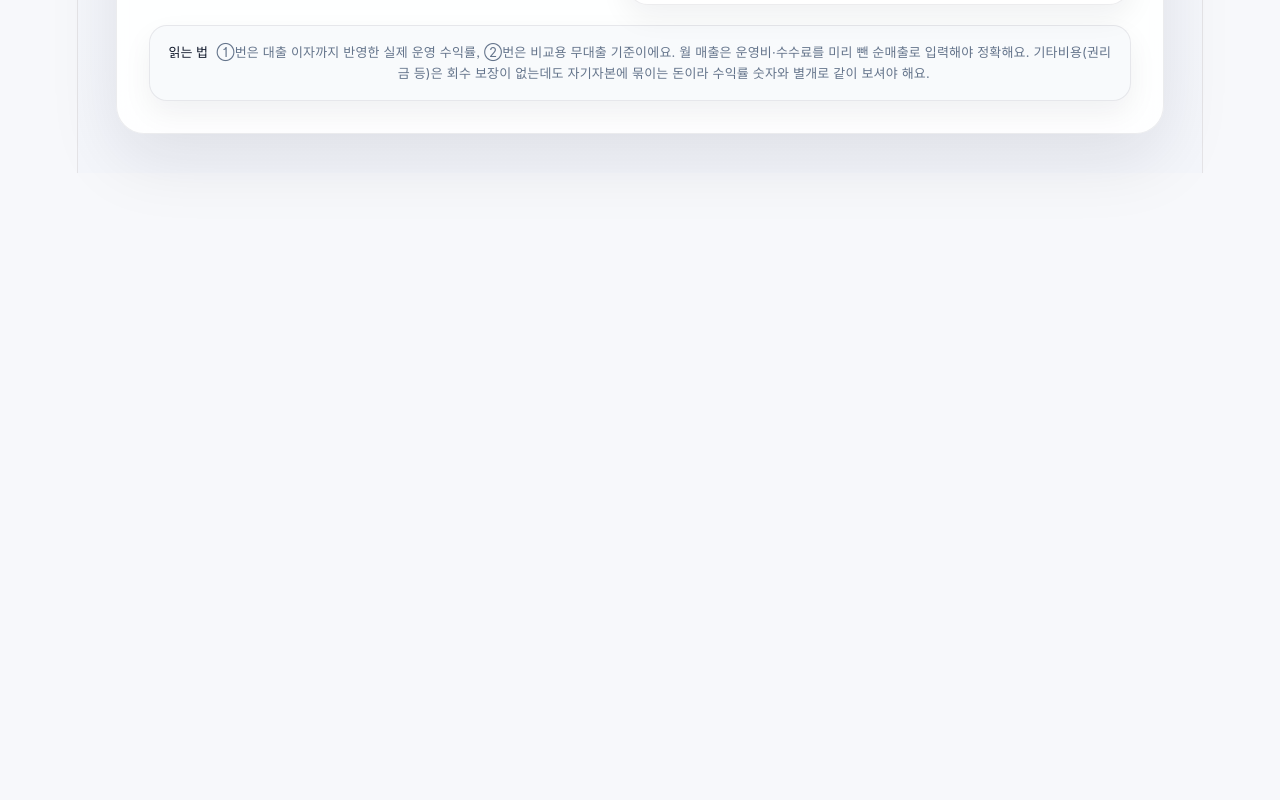
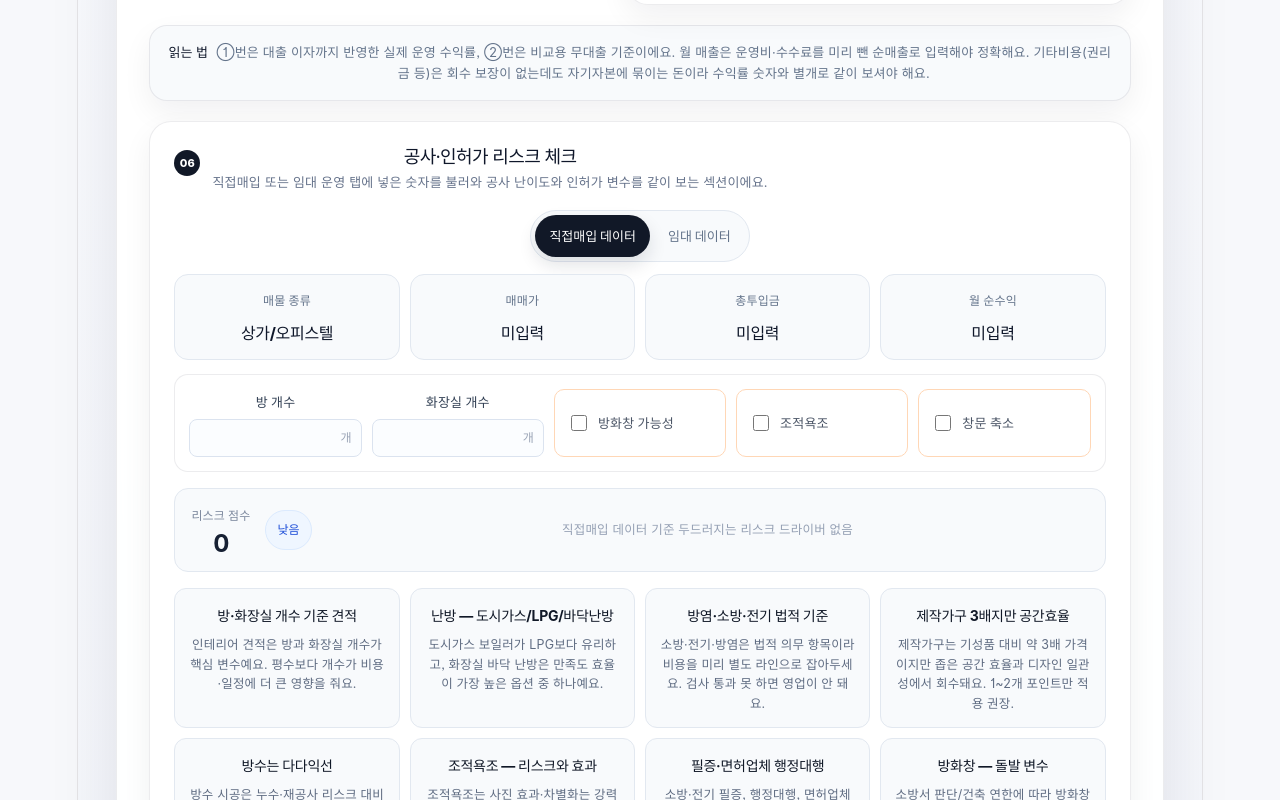
Before and after one commit to keepgoing2021/sookbak, a React (Vite) app: page / in a window 1280 px wide. Shown: the part 840-1640 px from the top of the page. Before the commit the page ends 1013 px from the top, so only its background shows below. Built offline with nearby package versions, Linux system fonts and the light colour scheme.

Commit message:
feat: link risk check with calculator data

```diff
--- a/src/App.css
+++ b/src/App.css
@@ -809,6 +809,60 @@ h1 {
   background: #fff5e9;
   border: 1px solid #ffd7b6;
   margin-bottom: 16px;
+}
+
+.linked-data-tabs {
+  display: inline-flex;
+  gap: 4px;
+  margin: 0 0 12px;
+  padding: 4px;
+  border: 1px solid #e2e8f0;
+  border-radius: 999px;
+  background: #f8fafc;
+}
+
+.linked-data-tabs button {
+  padding: 8px 14px;
+  border-radius: 999px;
+  background: transparent;
+  color: #64748b;
+  font-size: 13px;
+  font-weight: 800;
+}
+
+.linked-data-tabs button.active {
+  background: #111827;
+  color: #ffffff;
+  box-shadow: 0 8px 18px rgba(15, 23, 42, 0.12);
+}
+
+.linked-data-panel {
+  display: grid;
+  grid-template-columns: repeat(4, minmax(0, 1fr));
+  gap: 10px;
+  margin-bottom: 14px;
+}
+
+.linked-metric {
+  padding: 13px 14px;
+  border: 1px solid #e2e8f0;
+  border-radius: 14px;
+  background: #f8fafc;
+}
+
+.linked-metric span {
+  display: block;
+  color: #64748b;
+  font-size: 12px;
+  font-weight: 750;
+}
+
+.linked-metric strong {
+  display: block;
+  margin-top: 6px;
+  color: #0f172a;
+  font-size: 16px;
+  letter-spacing: -0.02em;
 }
 
 .risk-toggle {
@@ -1531,7 +1585,8 @@ h1 {
   .result-summary,
   .result-summary.rental,
   .scenario-comparison-grid,
-  .scenario-inputs {
+  .scenario-inputs,
+  .linked-data-panel {
     grid-template-columns: 1fr;
   }
 
--- a/src/App.tsx
+++ b/src/App.tsx
@@ -1,4 +1,4 @@
-import { useMemo, useState } from 'react'
+import { useEffect, useMemo, useState, type Dispatch, type SetStateAction } from 'react'
 import './App.css'
 import {
   type PropertyType,
@@ -82,6 +82,9 @@ const tabs: Array<{ key: CalculatorTab; label: string; eyebrow: string }> = [
 
 function App() {
   const [activeTab, setActiveTab] = useState<CalculatorTab>('direct')
+  const [directPropertyType, setDirectPropertyType] = useState<PropertyType>('commercial')
+  const [directValues, setDirectValues] = useState<Values>(initialValues)
+  const [rentalValues, setRentalValues] = useState<RentalValues>(initialRentalValues)
 
   return (
     <main className="page-shell">
@@ -105,16 +108,39 @@ function App() {
           ))}
         </div>
 
-        {activeTab === 'direct' ? <DirectPurchaseCalculator /> : <RentalCalculator />}
+        {activeTab === 'direct' ? (
+          <DirectPurchaseCalculator
+            propertyType={directPropertyType}
+            setPropertyType={setDirectPropertyType}
+            values={directValues}
+            setValues={setDirectValues}
+          />
+        ) : (
+          <RentalCalculator values={rentalValues} setValues={setRentalValues} />
+        )}
+
+        <ConstructionRiskSection
+          directValues={directValues}
+          directPropertyType={directPropertyType}
+          rentalValues={rentalValues}
+          initialMode={activeTab}
+        />
       </section>
     </main>
   )
 }
 
-function DirectPurchaseCalculator() {
-  const [propertyType, setPropertyType] = useState<PropertyType>('commercial')
-  const [values, setValues] = useState<Values>(initialValues)
-
+function DirectPurchaseCalculator({
+  propertyType,
+  setPropertyType,
+  values,
+  setValues,
+}: {
+  propertyType: PropertyType
+  setPropertyType: (value: PropertyType) => void
+  values: Values
+  setValues: Dispatch<SetStateAction<Values>>
+}) {
   const purchasePriceEok = toNumber(values.purchasePriceEok)
   const hasPurchasePrice = purchasePriceEok > 0
 
@@ -299,6 +325,7 @@ function DirectPurchaseCalculator() {
 }
 
 type RentalValues = {
+  roomCount: string
   nightlyPriceManwon: string
   occupancyPercent: string
   airbnbFeePercent: string
@@ -316,6 +343,7 @@ type RentalValues = {
 }
 
 const initialRentalValues: RentalValues = {
+  roomCount: '1',
   nightlyPriceManwon: '',
   occupancyPercent: '',
   airbnbFeePercent: String(DEFAULT_AIRBNB_FEE_PERCENT),
@@ -332,15 +360,21 @@ const initialRentalValues: RentalValues = {
   maintenanceManwon: '',
 }
 
-function RentalCalculator() {
-  const [values, setValues] = useState<RentalValues>(initialRentalValues)
-
+function RentalCalculator({
+  values,
+  setValues,
+}: {
+  values: RentalValues
+  setValues: Dispatch<SetStateAction<RentalValues>>
+}) {
+  const roomCount = toNumber(values.roomCount)
   const nightlyPrice = toNumber(values.nightlyPriceManwon)
   const occupancy = toNumber(values.occupancyPercent)
   const hasRevenueInputs = nightlyPrice > 0 && occupancy > 0
 
   const input = useMemo(
     () => ({
+      roomCount,
       nightlyPriceManwon: nightlyPrice,
       occupancyPercent: occupancy,
       airbnbFeePercent: toNumber(values.airbnbFeePercent),
@@ -357,6 +391,7 @@ function RentalCalculator() {
       maintenanceManwon: toNumber(values.maintenanceManwon),
     }),
     [
+      roomCount,
       nightlyPrice,
       occupancy,
       values.airbnbFeePercent,
@@ -397,6 +432,15 @@ function RentalCalculator() {
               <span className="section-index">01</span>
               <h2 id="income-title">수입</h2>
             </div>
+            <MoneyInput
+              label="방 개수"
+              unit="개"
+              placeholder="예: 3"
+              value={values.roomCount}
+              onChange={(value) => update('roomCount', value)}
+              help="방별 판매가 같다는 가정으로 전체 월 매출에 곱해져요."
+              inputMode="numeric"
+            />
             <MoneyInput
               label="1박 가격"
               unit="만원"
@@ -531,8 +575,6 @@ function RentalCalculator() {
         monthlyRevenueManwon={result.monthlyRevenueManwon}
         monthlyNetManwon={result.monthlyNetManwon}
       />
-
-      <ConstructionRiskSection />
 
       <aside className="notice">
         <strong>읽는 법</strong>
@@ -863,7 +905,18 @@ const RISK_GUIDANCE: Array<{ title: string; body: string }> = [
   },
 ]
 
-function ConstructionRiskSection() {
+function ConstructionRiskSection({
+  directValues,
+  directPropertyType,
+  rentalValues,
+  initialMode,
+}: {
+  directValues: Values
+  directPropertyType: PropertyType
+  rentalValues: RentalValues
+  initialMode: CalculatorTab
+}) {
+  const [sourceMode, setSourceMode] = useState<CalculatorTab>(initialMode)
   const [form, setForm] = useState<RiskFormState>({
     roomCount: '',
     bathroomCount: '',
@@ -872,15 +925,74 @@ function ConstructionRiskSection() {
     windowReduction: false,
   })
 
+  useEffect(() => {
+    setSourceMode(initialMode)
+  }, [initialMode])
+
+  const rentalRoomCount = toNumber(rentalValues.roomCount)
+  const syncedRoomCount = sourceMode === 'rental' && rentalRoomCount > 0
+    ? rentalRoomCount
+    : toNumber(form.roomCount)
+
+  const directPurchasePrice = toNumber(directValues.purchasePriceEok)
+  const directEffective = {
+    acquisitionTaxEok:
+      directValues.acquisitionTaxEok === null
+        ? defaultAcquisitionTaxEok(directPropertyType, directPurchasePrice)
+        : toNumber(directValues.acquisitionTaxEok),
+    legalFeeEok:
+      directValues.legalFeeEok === null
+        ? defaultLegalFeeEok(directPurchasePrice)
+        : toNumber(directValues.legalFeeEok),
+    brokerageFeeEok:
+      directValues.brokerageFeeEok === null
+        ? defaultBrokerageFeeEok(directPurchasePrice)
+        : toNumber(directValues.brokerageFeeEok),
+    loanAmountEok:
+      directValues.loanAmountEok === null
+        ? defaultLoanAmountEok(directPurchasePrice)
+        : toNumber(directValues.loanAmountEok),
+  }
+  const directResult = calculateInvestment({
+    propertyType: directPropertyType,
+    purchasePriceEok: directPurchasePrice,
+    acquisitionTaxEok: directEffective.acquisitionTaxEok,
+    legalFeeEok: directEffective.legalFeeEok,
+    brokerageFeeEok: directEffective.brokerageFeeEok,
+    otherCostEok: toNumber(directValues.otherCostEok),
+    loanAmountEok: directEffective.loanAmountEok,
+    annualInterestRate: toNumber(directValues.annualInterestRate),
+    monthlyRevenueManwon: toNumber(directValues.monthlyRevenueManwon),
+  })
+
+  const rentalInput: RentalCalculatorInput = {
+    roomCount: rentalRoomCount,
+    nightlyPriceManwon: toNumber(rentalValues.nightlyPriceManwon),
+    occupancyPercent: toNumber(rentalValues.occupancyPercent),
+    airbnbFeePercent: toNumber(rentalValues.airbnbFeePercent),
+    depositManwon: toNumber(rentalValues.depositManwon),
+    interiorCostManwon: toNumber(rentalValues.interiorCostManwon),
+    rentManwon: toNumber(rentalValues.rentManwon),
+    electricityManwon: toNumber(rentalValues.electricityManwon),
+    gasManwon: toNumber(rentalValues.gasManwon),
+    internetManwon: toNumber(rentalValues.internetManwon),
+    waterManwon: toNumber(rentalValues.waterManwon),
+    cleaningManwon: toNumber(rentalValues.cleaningManwon),
+    suppliesManwon: toNumber(rentalValues.suppliesManwon),
+    pestControlManwon: toNumber(rentalValues.pestControlManwon),
+    maintenanceManwon: toNumber(rentalValues.maintenanceManwon),
+  }
+  const rentalResult = calculateRental(rentalInput)
+
   const riskInput: ConstructionRiskInput = useMemo(
     () => ({
-      roomCount: toNumber(form.roomCount),
+      roomCount: syncedRoomCount,
       bathroomCount: toNumber(form.bathroomCount),
       fireWindowLikely: form.fireWindowLikely,
       masonryTub: form.masonryTub,
       windowReduction: form.windowReduction,
     }),
-    [form],
+    [form, syncedRoomCount],
   )
 
   const risk = useMemo(() => calculateConstructionRisk(riskInput), [riskInput])
@@ -891,6 +1003,7 @@ function ConstructionRiskSection() {
     riskInput.fireWindowLikely ||
     riskInput.masonryTub ||
     riskInput.windowReduction
+  const sourceLabel = sourceMode === 'direct' ? '직접매입 데이터' : '임대 데이터'
 
   return (
     <section className="advanced-panel risk-panel" aria-labelledby="risk-title">
@@ -898,15 +1011,54 @@ function ConstructionRiskSection() {
         <span className="section-index">06</span>
         <div>
           <h2 id="risk-title">공사·인허가 리스크 체크</h2>
-          <p>견적 산정 전 변동성 큰 항목을 미리 인지하기 위한 스크리닝 가이드예요. 시공사 견적을 대신하지 않아요.</p>
+          <p>직접매입 또는 임대 운영 탭에 넣은 숫자를 불러와 공사 난이도와 인허가 변수를 같이 보는 섹션이에요.</p>
         </div>
+      </div>
+
+      <div className="linked-data-tabs" role="tablist" aria-label="리스크 연동 데이터 선택">
+        <button
+          type="button"
+          role="tab"
+          aria-selected={sourceMode === 'direct'}
+          className={sourceMode === 'direct' ? 'active' : ''}
+          onClick={() => setSourceMode('direct')}
+        >
+          직접매입 데이터
+        </button>
+        <button
+          type="button"
+          role="tab"
+          aria-selected={sourceMode === 'rental'}
+          className={sourceMode === 'rental' ? 'active' : ''}
+          onClick={() => setSourceMode('rental')}
+        >
+          임대 데이터
+        </button>
+      </div>
+
+      <div className="linked-data-panel">
+        {sourceMode === 'direct' ? (
+          <>
+            <LinkedMetric label="매물 종류" value={propertyTypes.find((item) => item.key === directPropertyType)?.label ?? '-'} />
+            <LinkedMetric label="매매가" value={directPurchasePrice > 0 ? formatEok(directPurchasePrice) : '미입력'} />
+            <LinkedMetric label="총투입금" value={directPurchasePrice > 0 ? formatEok(directResult.totalInvestmentEok) : '미입력'} />
+            <LinkedMetric label="월 순수익" value={directPurchasePrice > 0 ? formatManwon(directResult.monthlyNetManwon) : '미입력'} />
+          </>
+        ) : (
+          <>
+            <LinkedMetric label="방 개수" value={rentalRoomCount > 0 ? `${rentalRoomCount}개` : '미입력'} />
+            <LinkedMetric label="월 매출" value={rentalResult.monthlyRevenueManwon > 0 ? formatManwonSigned(rentalResult.monthlyRevenueManwon) : '미입력'} />
+            <LinkedMetric label="월 순수익" value={rentalResult.monthlyNetManwon !== 0 ? formatManwonSigned(rentalResult.monthlyNetManwon) : '미입력'} />
+            <LinkedMetric label="회수기간" value={formatPaybackMonths(rentalResult.paybackMonths)} />
+          </>
+        )}
       </div>
 
       <div className="risk-inputs">
         <ScenarioMiniInput
-          label="방 개수"
+          label={sourceMode === 'rental' && rentalRoomCount > 0 ? '방 개수 · 임대 입력 연동' : '방 개수'}
           unit="개"
-          value={form.roomCount}
+          value={sourceMode === 'rental' && rentalRoomCount > 0 ? String(rentalRoomCount) : form.roomCount}
           onChange={(value) => setForm((prev) => ({ ...prev, roomCount: value }))}
         />
         <ScenarioMiniInput
@@ -942,7 +1094,7 @@ function ConstructionRiskSection() {
           {hasAnyInput && risk.drivers.length > 0 ? (
             risk.drivers.map((driver) => <li key={driver}>{driver}</li>)
           ) : (
-            <li className="muted">입력값 기준 두드러지는 리스크 드라이버 없음</li>
+            <li className="muted">{sourceLabel} 기준 두드러지는 리스크 드라이버 없음</li>
           )}
         </ul>
       </div>
@@ -960,6 +1112,15 @@ function ConstructionRiskSection() {
         ※ 점수는 변동성 큰 항목을 빠르게 가늠하기 위한 스크리닝 지표예요. 실제 견적은 시공사 현장 실사가 필수예요.
       </p>
     </section>
+  )
+}
+
+function LinkedMetric({ label, value }: { label: string; value: string }) {
+  return (
+    <div className="linked-metric">
+      <span>{label}</span>
+      <strong>{value}</strong>
+    </div>
   )
 }
 
--- a/src/rentalCalculator.ts
+++ b/src/rentalCalculator.ts
@@ -1,4 +1,5 @@
 export interface RentalCalculatorInput {
+  roomCount?: number
   nightlyPriceManwon: number
   occupancyPercent: number
   airbnbFeePercent: number
@@ -132,8 +133,9 @@ export function compareManagedVsDirect(input: ManagedComparisonInput): ManagedCo
 }
 
 export function calculateRental(input: RentalCalculatorInput): RentalCalculatorResult {
+  const roomCount = input.roomCount && input.roomCount > 0 ? input.roomCount : 1
   const monthlyRevenueManwon = roundManwon(
-    input.nightlyPriceManwon * 30 * (input.occupancyPercent / 100),
+    input.nightlyPriceManwon * roomCount * 30 * (input.occupancyPercent / 100),
   )
   const airbnbFeeManwon = roundManwon(
     monthlyRevenueManwon * (input.airbnbFeePercent / 100),
```
Also changed, not shown: 1 other file (tests, documents, lock files or other folders).
